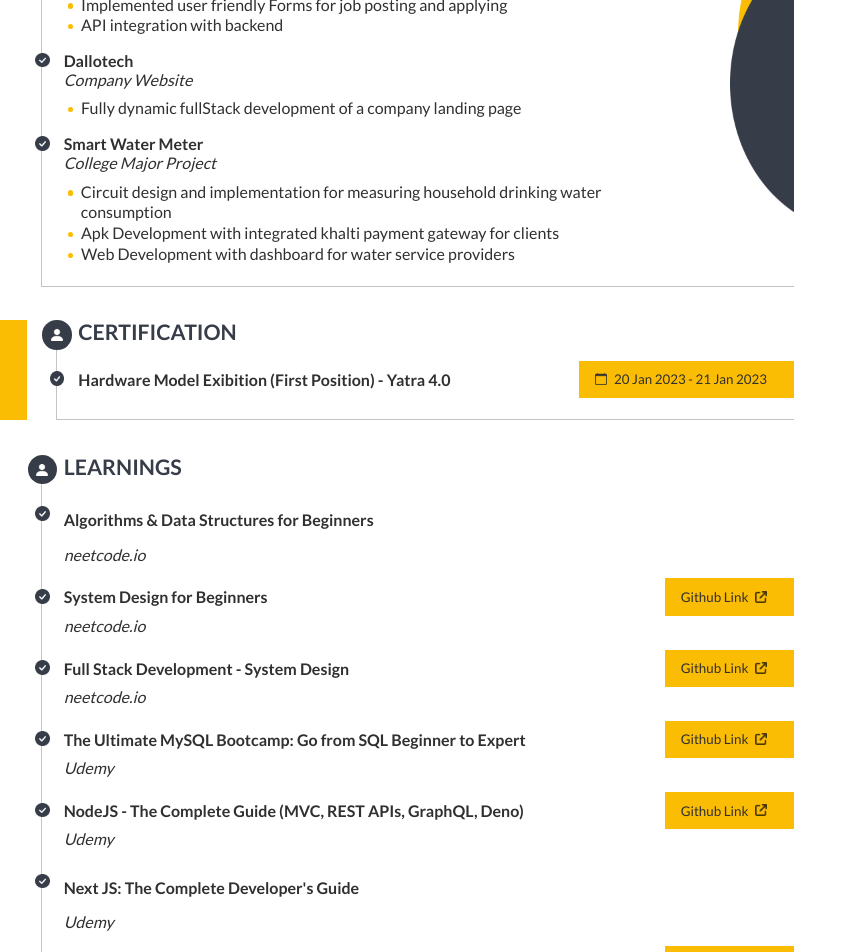
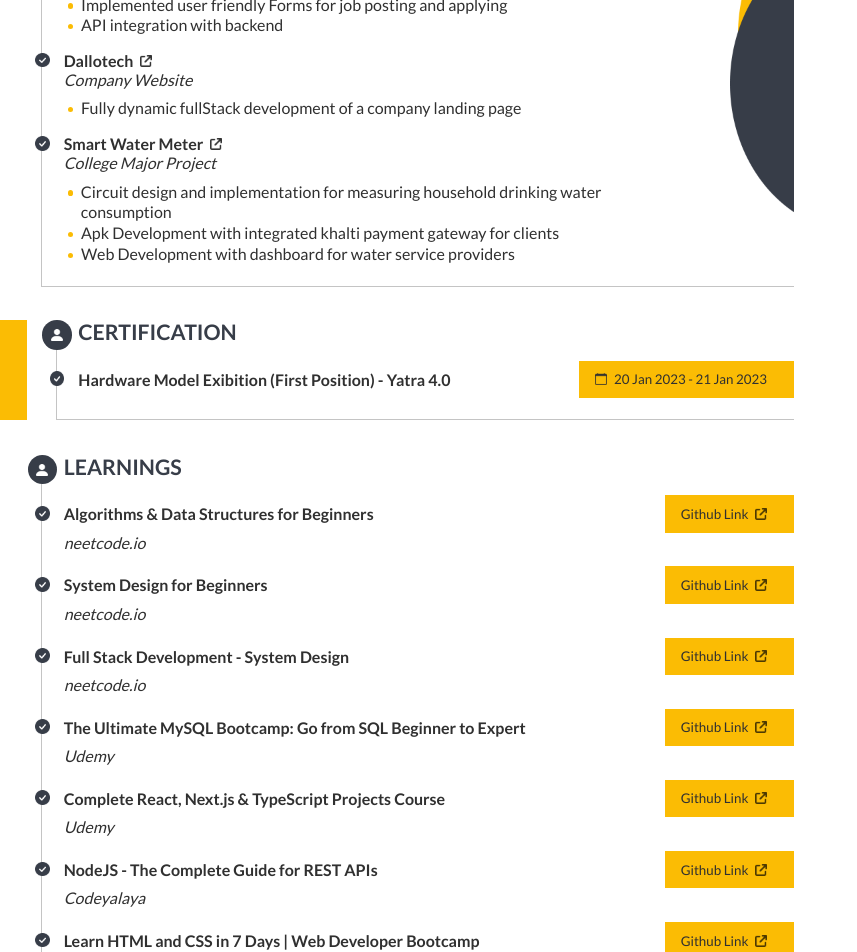
Before and after one commit to bidursapkota00/next-resume, a Next.js app: page / in a window 1280 px wide. Shown: the part 1760-2712 px from the top of the page, without its empty margins (0-857 px from the left). Built offline with nearby package versions, Linux system fonts and the light colour scheme.

Commit message:
some changes in data and link icon for projects

```diff
--- a/src/app/data.js
+++ b/src/app/data.js
@@ -161,7 +161,8 @@ export const data = {
     {
       title: "Algorithms & Data Structures for Beginners",
       organization: "neetcode.io",
-      github: "",
+      github:
+        "https://github.com/bidursapkota00/Algorithms-and-Data-Structures-for-Beginners",
     },
     {
       title: "System Design for Beginners",
@@ -180,16 +181,28 @@ export const data = {
       github: "https://github.com/bidursapkota00/sql",
     },
     {
-      title: "NodeJS - The Complete Guide (MVC, REST APIs, GraphQL, Deno)",
+      title: "Complete React, Next.js & TypeScript Projects Course",
       organization: "Udemy",
       github:
-        "https://github.com/bidursapkota00/NodeJS---The-Complete-Guide-MVC-REST-APIs-GraphQL-Deno",
+        "https://github.com/bidursapkota00/Complete-React-Next.js-TypeScript-Projects-Course",
     },
     {
-      title: "Next JS: The Complete Developer's Guide",
-      organization: "Udemy",
-      github: "",
+      title: "NodeJS - The Complete Guide for REST APIs",
+      organization: "Codeyalaya",
+      github: "https://github.com/bidursapkota00/MEN-Stack-API-Development",
     },
+
+    // {
+    //   title: "NodeJS - The Complete Guide (MVC, REST APIs, GraphQL, Deno)",
+    //   organization: "Udemy",
+    //   github:
+    //     "https://github.com/bidursapkota00/NodeJS---The-Complete-Guide-MVC-REST-APIs-GraphQL-Deno",
+    // },
+    // {
+    //   title: "Next JS: The Complete Developer's Guide",
+    //   organization: "Udemy",
+    //   github: "",
+    // },
     {
       title: "Learn HTML and CSS in 7 Days | Web Developer Bootcamp",
       organization: "Udemy",
--- a/src/app/page.js
+++ b/src/app/page.js
@@ -357,6 +357,17 @@ export default function Home() {
                 className="font exp-title no-underline"
               >
                 {e.title}
+                <img
+                  src="/external-link.png"
+                  // src="/link.png"
+                  alt="Link icon"
+                  className="exp-cal"
+                  style={{
+                    opacity: 0.8,
+                    marginRight: 0,
+                    marginLeft: "5pt",
+                  }}
+                ></img>
               </Link>
               <img
                 src="/tick.png"
```
